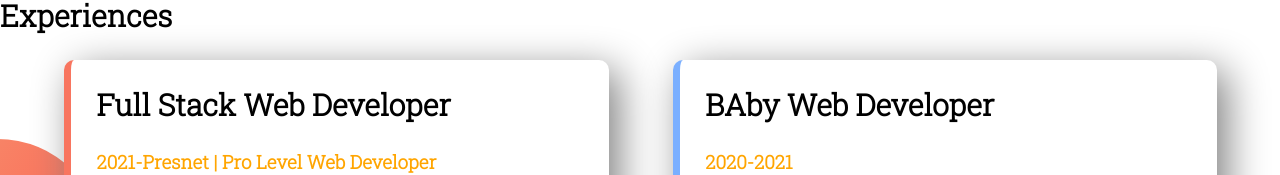
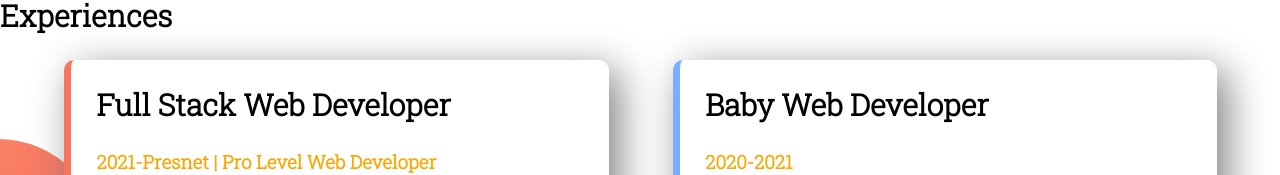
Before and after one commit to encodeshohan/Web-Portfolio, a plain HTML site: page index.html in a window 1280 px wide. Shown: the part 1029-1204 px from the top of the page. Drawn offline with Linux system fonts and the light colour scheme.

Commit message:
Update index.html

```diff
--- a/index.html
+++ b/index.html
@@ -52,7 +52,7 @@
                 </p>
            </div>
            <div class="half-width single-experince" id="baby">
-            <h2>BAby Web Developer</h2>
+            <h2>Baby Web Developer</h2>
             <h3 class="orange-color">2020-2021</h3>
             <p>
                 They didn't offer me a job. But I made myself as a remove web developer. I made their website and showed it to them. They liked it. And uploaded the content. It was fun working at Programming Hero.
```
